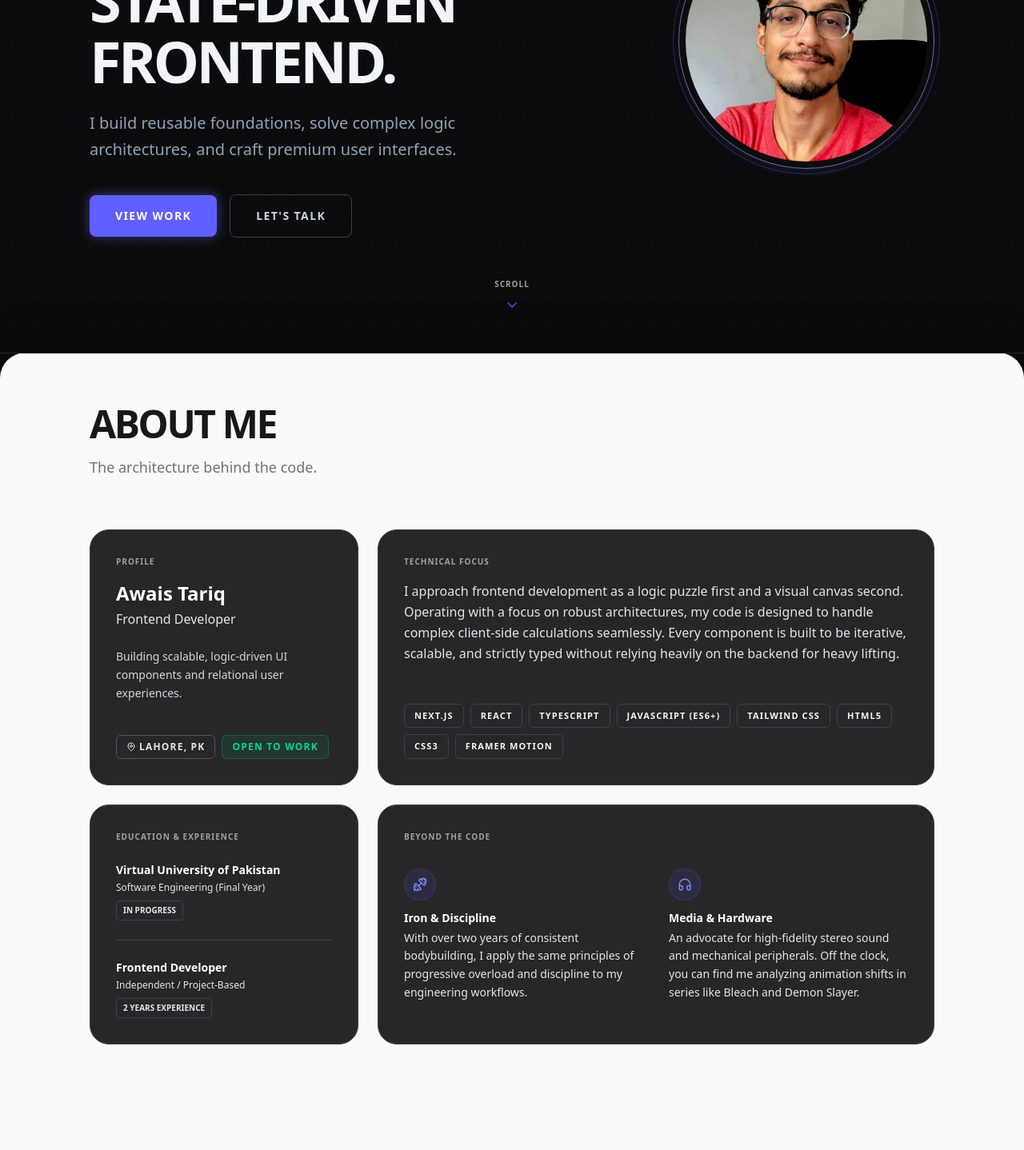
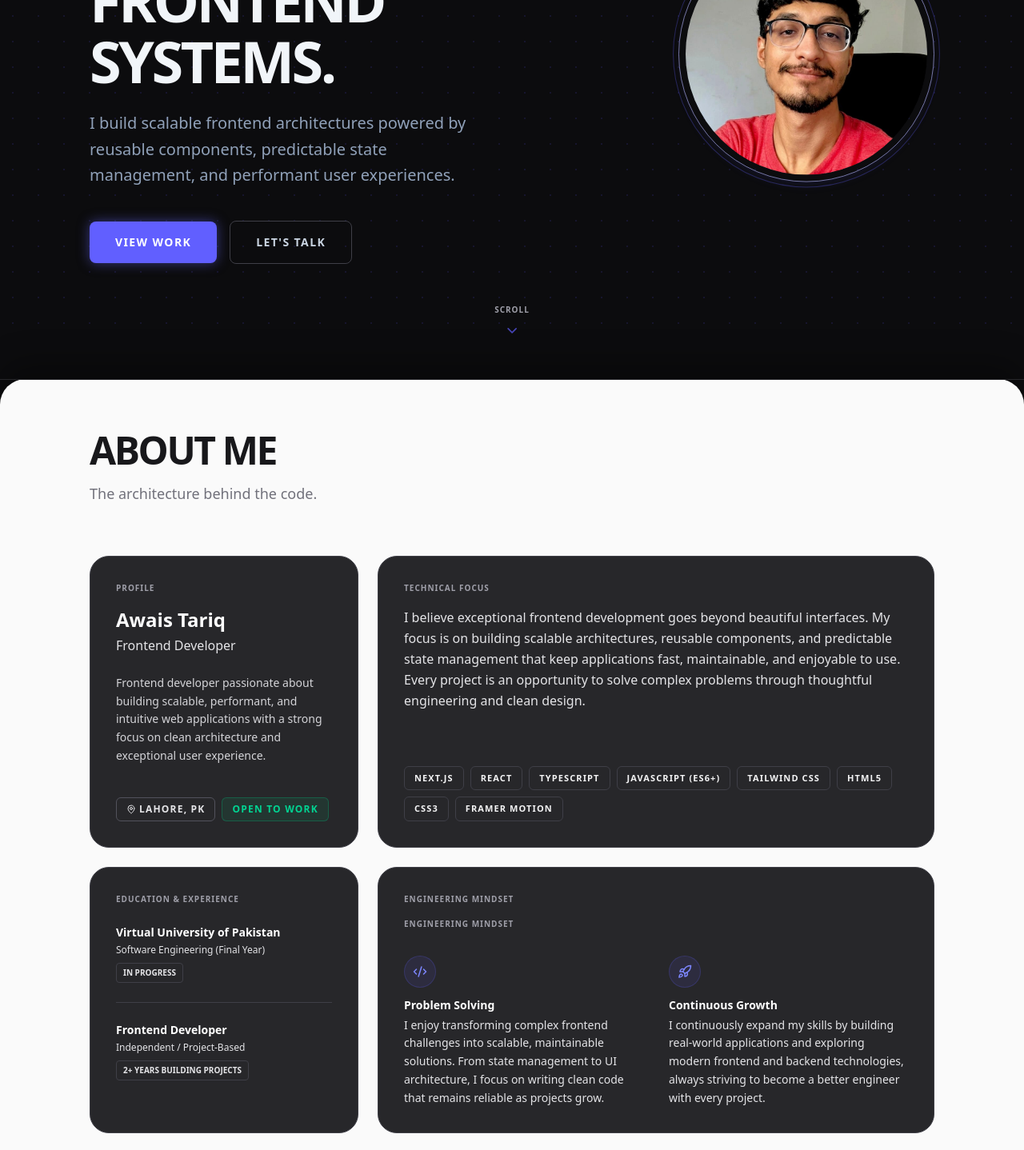
Before and after one commit to awazii/Awazii-Portfolio, a Next.js app: page / in a window 1280 px wide. Shown: the part 380-1818 px from the top of the page at 80% size. Built offline with nearby package versions, Linux system fonts and the light colour scheme.

Commit message:
make the information changes

```diff
--- a/components/home/About.tsx
+++ b/components/home/About.tsx
@@ -3,8 +3,8 @@ import { motion } from "framer-motion";
 import Container from "@/components/ui/Container";
 import SectionHeading from "@/components/ui/SectionHeading";
 import Tag from "@/components/ui/Tag";
-import { MapPin, Dumbbell, Headphones } from "lucide-react";
 import { skillsData } from "@/data/portfolioData";
+import { MapPin, Dumbbell, Code2, Rocket } from "lucide-react";
 import {
   staggerItemVariants,
   tagContainerVariants,
@@ -19,7 +19,6 @@ export default function About() {
       <Container>
         <div className="flex flex-col">
 
-          {/* Animated Heading */}
           <motion.div
             variants={staggerItemVariants}
             initial="hidden"
@@ -35,8 +34,6 @@ export default function About() {
           </motion.div>
 
           <div className="grid grid-cols-1 md:grid-cols-3 gap-4 lg:gap-6">
-
-            {/* Box 1: Profile */}
             <motion.div
               variants={cardVariants}
               initial="hidden"
@@ -50,10 +47,8 @@ export default function About() {
                 <p className="text-zinc-200 font-medium mt-1">Frontend Developer</p>
               </motion.div>
               <motion.p variants={cardContentVariants} className="text-sm text-zinc-300 leading-relaxed mt-2">
-                Building scalable, logic-driven UI components and relational user experiences.
+                 Frontend developer passionate about building scalable, performant, and intuitive web applications with a strong focus on clean architecture and exceptional user experience.
               </motion.p>
-
-              {/* Tags */}
               <motion.div
                 variants={tagContainerVariants}
                 className="flex flex-wrap gap-2 mt-auto pt-6"
@@ -70,8 +65,6 @@ export default function About() {
                 </motion.div>
               </motion.div>
             </motion.div>
-
-            {/* Box 2: Technical Focus */}
             <motion.div
               variants={cardVariants}
               initial="hidden"
@@ -81,7 +74,7 @@ export default function About() {
             >
               <motion.span variants={cardContentVariants} className="text-[10px] font-black text-zinc-400 uppercase tracking-widest">Technical Focus</motion.span>
               <motion.p variants={cardContentVariants} className="text-zinc-200 leading-relaxed text-sm lg:text-base font-medium">
-                I approach frontend development as a logic puzzle first and a visual canvas second. Operating with a focus on robust architectures, my code is designed to handle complex client-side calculations seamlessly. Every component is built to be iterative, scalable, and strictly typed without relying heavily on the backend for heavy lifting.
+                 I believe exceptional frontend development goes beyond beautiful interfaces. My focus is on building scalable architectures, reusable components, and predictable state management that keep applications fast, maintainable, and enjoyable to use. Every project is an opportunity to solve complex problems through thoughtful engineering and clean design.
               </motion.p>
               <motion.div
                 variants={tagContainerVariants}
@@ -97,7 +90,6 @@ export default function About() {
               </motion.div>
             </motion.div>
 
-            {/* Box 3: Education & Experience */}
             <motion.div
               variants={cardVariants}
               initial="hidden"
@@ -119,13 +111,12 @@ export default function About() {
                   <h4 className="text-white font-bold text-sm">Frontend Developer</h4>
                   <p className="text-zinc-200 text-xs mt-1">Independent / Project-Based</p>
                   <span className="inline-block mt-2 px-2 py-1 border border-zinc-700 text-zinc-200 text-[10px] uppercase font-bold rounded">
-                    2 Years Experience
+                    2+ Years Building Projects
                   </span>
                 </div>
               </motion.div>
             </motion.div>
 
-            {/* Box 4: Beyond The Code */}
             <motion.div
               variants={cardVariants}
               initial="hidden"
@@ -133,30 +124,59 @@ export default function About() {
               viewport={{ once: true, amount: 0.2 }}
               className="md:col-span-2 bg-zinc-800 border border-zinc-700 p-6 lg:p-8 rounded-3xl flex flex-col gap-4 hover:border-zinc-600 transition-colors"
             >
-              <motion.span variants={cardContentVariants} className="text-[10px] font-black text-zinc-400 uppercase tracking-widest">Beyond The Code</motion.span>
-              <motion.div variants={cardContentVariants} className="grid grid-cols-1 sm:grid-cols-2 gap-8 mt-4">
+              <motion.span variants={cardContentVariants} className="text-[10px] font-black text-zinc-400 uppercase tracking-widest">Engineering Mindset</motion.span>
+              <motion.span
+  variants={cardContentVariants}
+  className="text-[10px] font-black text-zinc-400 uppercase tracking-widest"
+>
+  Engineering Mindset
+</motion.span>
+
+<motion.div
+  variants={cardContentVariants}
+  className="grid grid-cols-1 sm:grid-cols-2 gap-8 mt-4"
+>
+
   <div className="flex flex-col gap-3">
+
     <div className="w-10 h-10 rounded-full bg-indigo-500/10 flex items-center justify-center border border-indigo-500/20">
-                    <Dumbbell className="text-indigo-400" size={18} />
+      <Code2 className="text-indigo-400" size={18}/>
     </div>
+
     <div>
-                    <h4 className="text-white font-bold text-sm">Iron & Discipline</h4>
+
+      <h4 className="text-white font-bold text-sm">
+        Problem Solving
+      </h4>
+
       <p className="text-zinc-200 text-sm mt-1 leading-relaxed">
-                      With over two years of consistent bodybuilding, I apply the same principles of progressive overload and discipline to my engineering workflows.
+        I enjoy transforming complex frontend challenges into scalable, maintainable solutions. From state management to UI architecture, I focus on writing clean code that remains reliable as projects grow.
       </p>
+
     </div>
+
   </div>
+
   <div className="flex flex-col gap-3">
+
     <div className="w-10 h-10 rounded-full bg-indigo-500/10 flex items-center justify-center border border-indigo-500/20">
-                    <Headphones className="text-indigo-400" size={18} />
+      <Rocket className="text-indigo-400" size={18}/>
     </div>
+
     <div>
-                    <h4 className="text-white font-bold text-sm">Media & Hardware</h4>
+
+      <h4 className="text-white font-bold text-sm">
+        Continuous Growth
+      </h4>
+
       <p className="text-zinc-200 text-sm mt-1 leading-relaxed">
-                      An advocate for high-fidelity stereo sound and mechanical peripherals. Off the clock, you can find me analyzing animation shifts in series like Bleach and Demon Slayer.
+        I continuously expand my skills by building real-world applications and exploring modern frontend and backend technologies, always striving to become a better engineer with every project.
       </p>
+
     </div>
+
   </div>
+
 </motion.div>
             </motion.div>
 
--- a/components/home/Hero.tsx
+++ b/components/home/Hero.tsx
@@ -4,15 +4,12 @@ import Image from "next/image";
 import Container from "@/components/ui/Container";
 import Button from "@/components/ui/Button";
 import { ChevronDown } from "lucide-react";
-// Import the new floatingAnimation here
-import { staggerContainerVariants, staggerItemVariants,logoFloatVariants } from "@/lib/animations";
+import { staggerContainerVariants, staggerItemVariants, logoFloatVariants } from "@/lib/animations";
 
 export default function Hero() {
   return (
     <section id="home" className="relative w-full min-h-screen flex flex-col items-center justify-center overflow-hidden pt-32 pb-20">
       <Container className="relative z-10 w-full mt-auto mb-auto">
-
-        {/* Main Motion Wrapper for Staggering */}
         <motion.div
           variants={staggerContainerVariants}
           initial="hidden"
@@ -20,26 +17,20 @@ export default function Hero() {
           className="flex flex-col-reverse lg:flex-row items-center justify-between gap-16 w-full"
         >
           <div className="flex-1 flex flex-col items-start text-left">
-
-            {/* Animated Title */}
             <motion.h1
               variants={staggerItemVariants}
               className="text-5xl md:text-7xl font-black text-slate-100 uppercase tracking-tighter leading-[1.05]"
             >
-              Engineering <span className="text-transparent bg-clip-text bg-gradient-to-r from-indigo-400 to-indigo-600">Minimal,</span> <br />
-              State-Driven <br />
-              Frontend.
+             Architecting <span className="text-transparent bg-clip-text bg-gradient-to-r from-indigo-400 to-indigo-600">Modern</span> <br />
+              Frontend <br />
+              Systems.
             </motion.h1>
-
-            {/* Animated Subtitle */}
             <motion.p
               variants={staggerItemVariants}
               className="mt-6 text-lg md:text-xl text-slate-400 max-w-xl leading-relaxed"
             >
-              I build reusable foundations, solve complex logic architectures, and craft premium user interfaces.
+             I build scalable frontend architectures powered by reusable components, predictable state management, and performant user experiences.
             </motion.p>
-
-            {/* Animated Button Group */}
             <motion.div
               variants={staggerItemVariants}
               className="mt-10 flex flex-wrap items-center gap-4"
@@ -47,18 +38,15 @@ export default function Hero() {
               <Button href="" onClick={() => document.getElementById('projects')?.scrollIntoView({ behavior: 'smooth' })} variant="primary" className="rounded-lg">
                 View Work
               </Button>
-              <Button href=""   onClick={() => document.getElementById('contact')?.scrollIntoView({ behavior: 'smooth' })} variant="outline" className="rounded-lg">
+              <Button href="" onClick={() => document.getElementById('contact')?.scrollIntoView({ behavior: 'smooth' })} variant="outline" className="rounded-lg">
                 Let's Talk
               </Button>
             </motion.div>
           </div>
-
-          {/* Animated Profile Image Container (Handles the Entrance) */}
           <motion.div
             variants={staggerItemVariants}
             className="flex-1 flex justify-center lg:justify-end w-full max-w-md lg:max-w-none relative"
           >
-            {/* NEW INNER WRAPPER (Handles the Infinite Float) */}
             <motion.div
               variants={logoFloatVariants}
               animate="animate"
@@ -79,8 +67,6 @@ export default function Hero() {
 
         </motion.div>
       </Container>
-
-      {/* Scroll indicator (Keep CSS bounce) */}
       <div className="absolute bottom-10 left-1/2 -translate-x-1/2 flex flex-col items-center gap-2 text-zinc-500 animate-bounce">
         <span className="text-[10px] font-bold uppercase tracking-widest text-zinc-400">Scroll</span>
         <ChevronDown size={20} className="text-indigo-500/70" />
```
Lines whose indentation alone changed are shown as unchanged.
